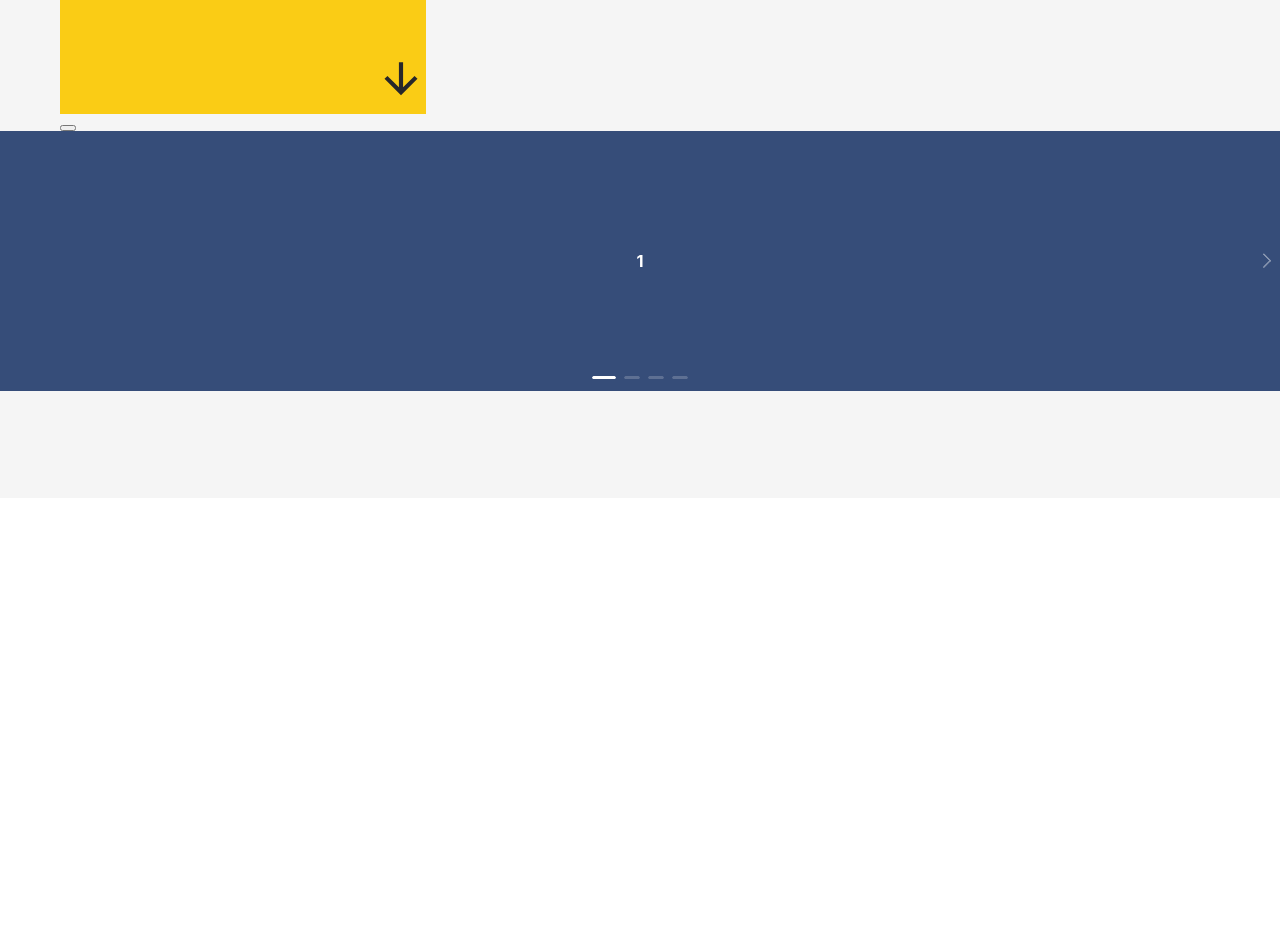
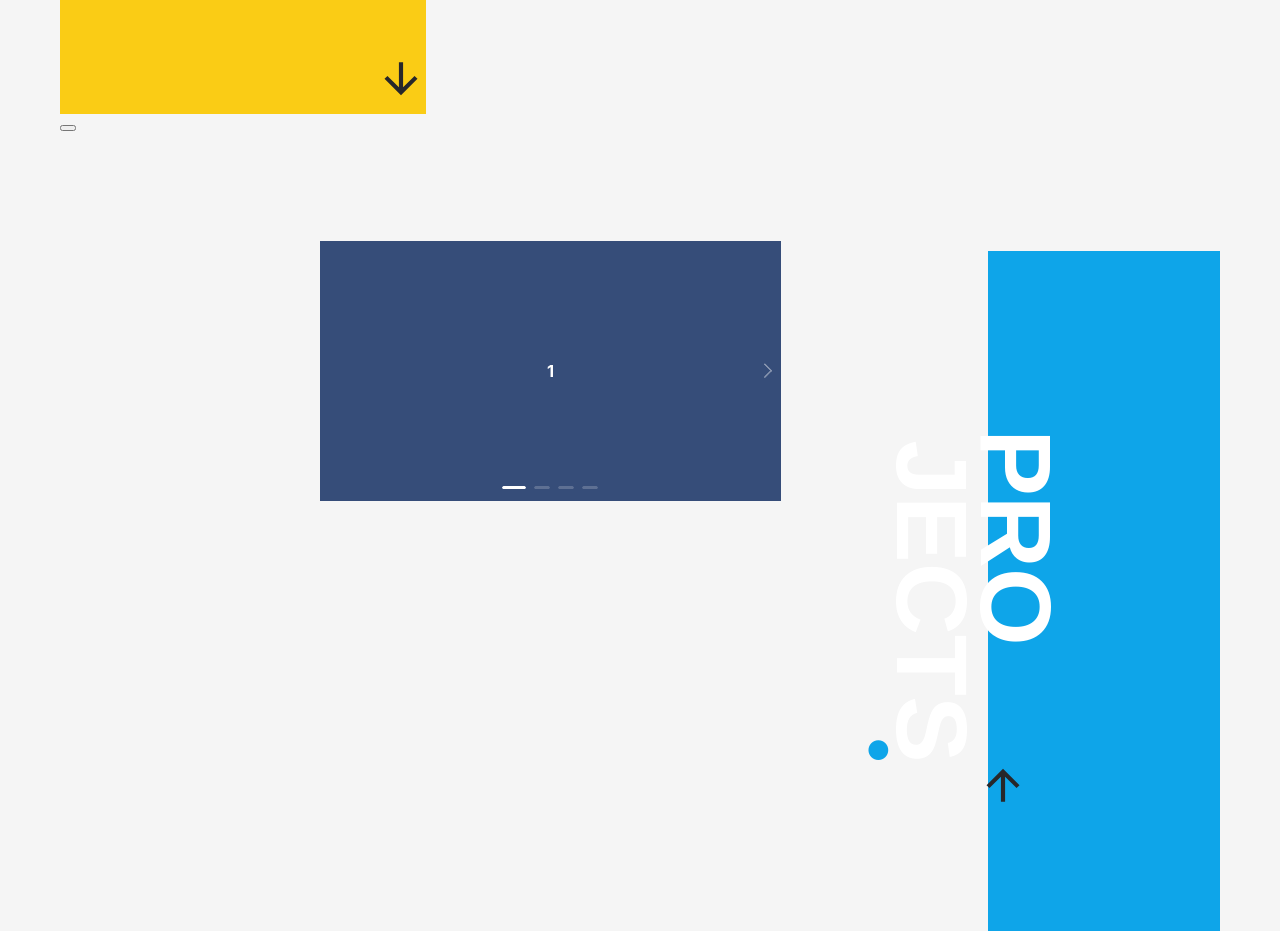
Before and after one commit to HassanKashif-pro/My-Portfolio, a React (Create React App) app: page / in a window 1280 px wide. Shown: the part 1400-2331 px from the top of the page. Before the commit the page ends 1898 px from the top, so only its background shows below. Built offline with nearby package versions, Linux system fonts and the light colour scheme.

Commit message:
Styling for the Project Carousel basic layout.

```diff
--- a/src/styles/Projects.css
+++ b/src/styles/Projects.css
@@ -7,9 +7,19 @@
   justify-content: flex-start; /* Aligns items to the left */
   align-items: center;
   scroll-snap-align: center;
-  background-color: #0ea5e9; /* Blue background */
 }
-
+.Content-project {
+  scroll-snap-type: y mandatory; /* Vertical snapping */
+  overflow-y: scroll;
+  overflow: hidden;
+  align-items: center;
+  justify-content: center;
+  height: 100vh;
+  scroll-behavior: smooth;
+}
+.Content-project::-webkit-scrollbar {
+  display: none;
+}
 .Project-dot {
   position: absolute;
   bottom: 20%; /* Adjust for spacing at the bottom */
@@ -37,3 +47,13 @@
   bottom: 17rem;
   right: 8rem;
 }
+.carouselBox {
+  justify-content: center;
+  align-items: center;
+  width: 60%;
+  height: 60%;
+  border-radius: 10px;
+  border-color: #0ea5e9;
+  top: 35rem;
+  left: 20rem;
+}
```
